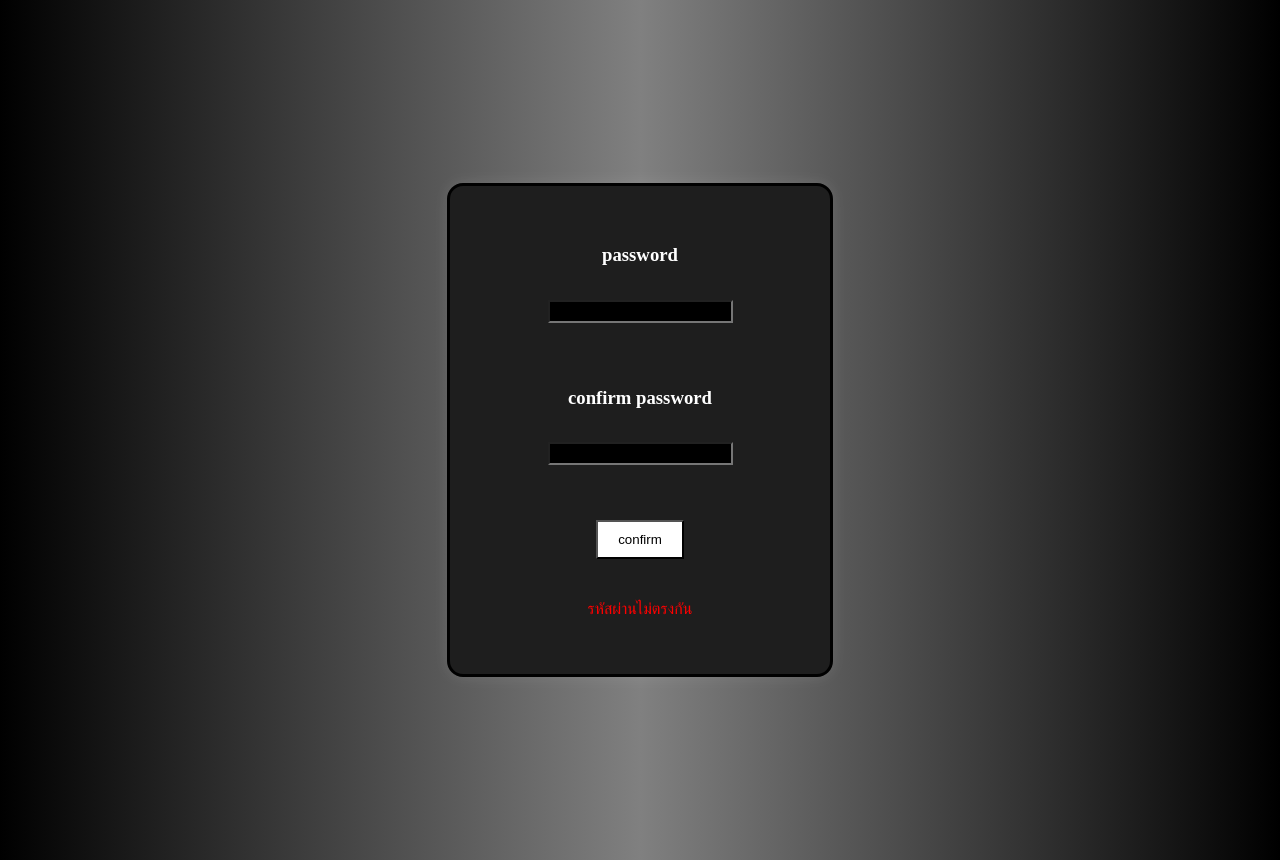
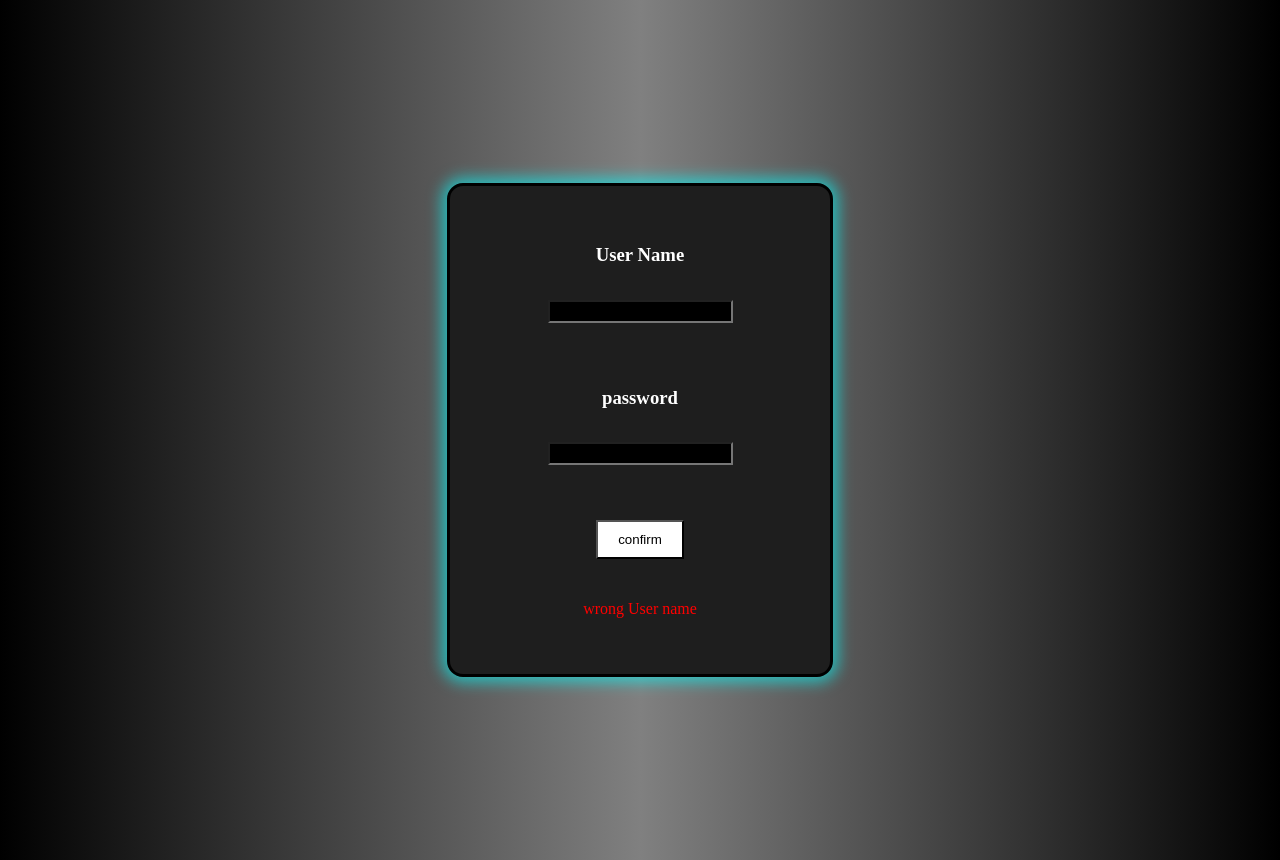
Before and after one commit to POINOI1/final, a plain HTML site: page index.html in a window 1280 px wide. Both pictures are taken after a click on the button "confirm". Drawn offline with Linux system fonts and the light colour scheme.

Commit message:
Update index.html

```diff
--- a/index.html
+++ b/index.html
@@ -11,6 +11,11 @@
          background-color: black;
          color: white;
          text-align: center;
+         transition: transform ;
+    }
+    input:hover {
+    transform: scale(1.05) rotate(1deg) translateY(50px)
+    background-color:
     }
     body {
          margin: 10px;
@@ -29,7 +34,8 @@
          background-color: white;
     }
     button:hover {
-         transform: scale(1.05) ;
+         transform: scale(1.05)
+         transform: translateX(100px)
     }
     @keyframes fadeIn {
          from { opacity: 0; }
@@ -48,6 +54,7 @@
      align-items: center;
      gap: 15px;
      border: solid black;
+     box-shadow: 0px 0px 15px 5px rgba(0, 255, 255, 0.6);
     }
       .input:hover {
       transform: scale(1.05);
@@ -57,25 +64,26 @@
 <body>
      <section>
        <div class="container">
-           <h3>password</h3>
-         <input type="password" id="password">
-       <h3>confirm password</h3>
-         <input type="password" id="confirmPassword">
+           <h3>User Name</h3>
+         <input type="Name" id="name">
+       <h3>password</h3>
+         <input type="password" id="Password">
            <button>confirm</button>
            <p id="message"></p>
            <script>const btn = document.querySelector("button");
          btn.addEventListener("click", function () {
-         const correctPassword = "lutfee";
-         const password = document.getElementById("password").value;
-         const confirmPassword = document.getElementById("confirmPassword").value;
+         const correctName = "Romdon";
+         const correctPassword = "2599";
+         const name = document.getElementById("name").value;
+         const password = document.getElementById("Password").value;
          const message = document.getElementById("message");
 
-         if (password !== confirmPassword) {
-         message.textContent = "wrong password";
+         if (name !== correctName) {
+         message.textContent = "wrong User name";
          message.style.color = "red";
          }
          else if (password !== correctPassword) {
-         message.textContent = "รหัสผ่านไม่ตรงกัน";
+         message.textContent = "wrong Password";
          message.style.color = "red";
          }
          else {
```
